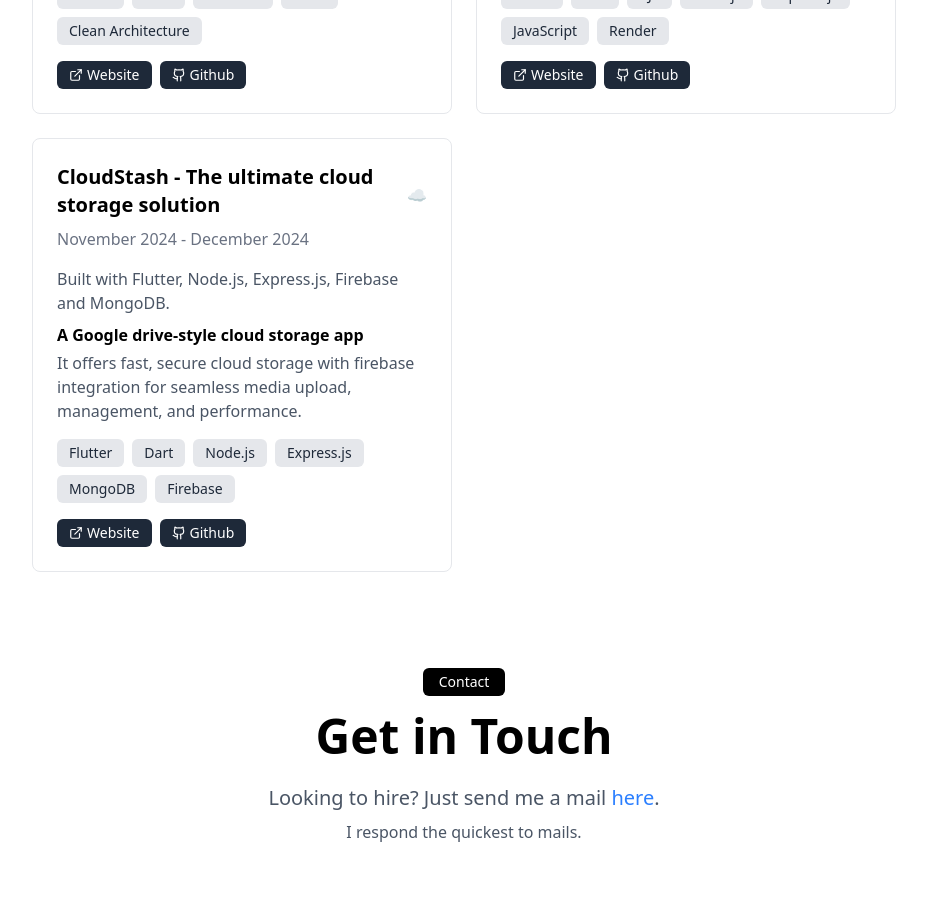
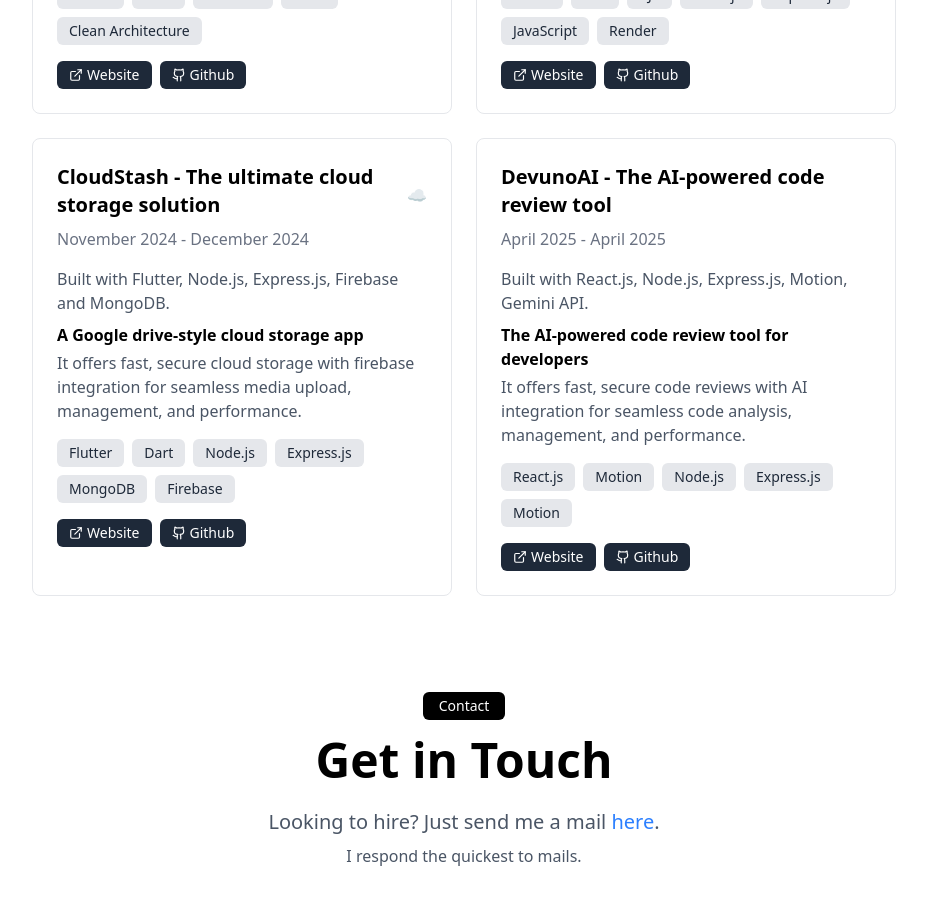
Before and after one commit to vivekupasani/portfolio, a React (Vite) app: page / in a window 1280 px wide. Shown: the part 1500-2400 px from the top of the page, without its empty margins (176-1103 px from the left). Built offline with nearby package versions, Linux system fonts and the light colour scheme.

Commit message:
Added new project in project section

```diff
--- a/src/pages/HomePage.jsx
+++ b/src/pages/HomePage.jsx
@@ -359,6 +359,63 @@ const HomePage = () => {
               </a>
             </div>
           </div>
+
+          {/* Project 4 */}
+          <div className="border border-gray-200 rounded-lg p-6">
+            <div className="flex items-center mb-2">
+              <h3 className="text-xl font-bold">
+                DevunoAI - The AI-powered code review tool
+              </h3>
+              {/* <span className="ml-2 mt-2">🕵️‍♀️</span> */}
+            </div>
+            <p className="text-gray-500 mb-4">April 2025 - April 2025</p>
+
+            <p className="text-gray-600 mb-2">
+              Built with React.js, Node.js, Express.js, Motion, Gemini API.
+            </p>
+            <p className="font-semibold mb-1">
+              The AI-powered code review tool for developers
+            </p>
+            <p className="text-gray-600 mb-4">
+              It offers fast, secure code reviews with AI integration for
+              seamless code analysis, management, and performance.
+            </p>
+
+            <div className="flex flex-wrap gap-2 mb-4">
+              <span className="bg-gray-200 text-gray-800 px-3 py-1 rounded-md text-sm">
+                React.js
+              </span>
+              <span className="bg-gray-200 text-gray-800 px-3 py-1 rounded-md text-sm">
+                Motion
+              </span>
+              <span className="bg-gray-200 text-gray-800 px-3 py-1 rounded-md text-sm">
+                Node.js
+              </span>
+              <span className="bg-gray-200 text-gray-800 px-3 py-1 rounded-md text-sm">
+                Express.js
+              </span>
+              <span className="bg-gray-200 text-gray-800 px-3 py-1 rounded-md text-sm">
+                Motion
+              </span>
+            </div>
+
+            <div className="flex space-x-2">
+              <a
+                href="https://devuno.onrender.com/"
+                className="flex items-center bg-gray-800 text-white px-3 py-1 rounded-md text-sm hover:bg-gray-700"
+              >
+                <ExternalLink className="mr-1" size={14} />
+                Website
+              </a>
+              <a
+                href="https://github.com/vivekupasani/devuno"
+                className="flex items-center bg-gray-800 text-white px-3 py-1 rounded-md text-sm hover:bg-gray-700"
+              >
+                <Github className="mr-1" size={14} />
+                Github
+              </a>
+            </div>
+          </div>
         </div>
       </div>
 
--- a/src/pages/Projects.jsx
+++ b/src/pages/Projects.jsx
@@ -9,7 +9,7 @@ const Projects = () => {
         help developers write better code. I'm passionate about building
         products that enhance productivity and simplify the development process.{" "}
         <br />
-        Below are six of my projects — feel free to check out more on my{" "}
+        Below are seven of my projects — feel free to check out more on my{" "}
         <a
           className="text-gray-700 hover:text-black"
           href="https://github.com/vivekupasani"
@@ -81,6 +81,64 @@ const Projects = () => {
         <div className="border border-gray-200 rounded-lg p-6">
           <div className="flex items-center mb-2">
             <h3 className="text-xl font-bold">
+              DevunoAI - The AI-powered code review tool
+            </h3>
+            {/* <span className="ml-2 mt-2">🕵️‍♀️</span> */}
+          </div>
+          <p className="text-gray-500 mb-4">April 2025 - April 2025</p>
+
+          <p className="text-gray-600 mb-2">
+            Built with React.js, Node.js, Express.js, Motion, Gemini API.
+          </p>
+          <p className="font-semibold mb-1">
+            The AI-powered code review tool for developers
+          </p>
+          <p className="text-gray-600 mb-4">
+            It offers fast, secure code reviews with AI integration for seamless
+            code analysis, management, and performance. It helps developers
+            improve their code quality and productivity.
+          </p>
+
+          <div className="flex flex-wrap gap-2 mb-4">
+            <span className="bg-gray-200 text-gray-800 px-3 py-1 rounded-md text-sm">
+              React.js
+            </span>
+            <span className="bg-gray-200 text-gray-800 px-3 py-1 rounded-md text-sm">
+              Motion
+            </span>
+            <span className="bg-gray-200 text-gray-800 px-3 py-1 rounded-md text-sm">
+              Node.js
+            </span>
+            <span className="bg-gray-200 text-gray-800 px-3 py-1 rounded-md text-sm">
+              Express.js
+            </span>
+            <span className="bg-gray-200 text-gray-800 px-3 py-1 rounded-md text-sm">
+              Motion
+            </span>
+          </div>
+
+          <div className="flex space-x-2">
+            <a
+              href="https://devuno.onrender.com/"
+              className="flex items-center bg-gray-800 text-white px-3 py-1 rounded-md text-sm hover:bg-gray-700"
+            >
+              <ExternalLink className="mr-1" size={14} />
+              Website
+            </a>
+            <a
+              href="https://github.com/vivekupasani/devuno"
+              className="flex items-center bg-gray-800 text-white px-3 py-1 rounded-md text-sm hover:bg-gray-700"
+            >
+              <Github className="mr-1" size={14} />
+              Github
+            </a>
+          </div>
+        </div>
+
+        {/* Project 3 */}
+        <div className="border border-gray-200 rounded-lg p-6">
+          <div className="flex items-center mb-2">
+            <h3 className="text-xl font-bold">
               CloudStash - The ultimate cloud storage solution
             </h3>
             <span className="ml-2 mt-2">☁️</span>
@@ -138,7 +196,7 @@ const Projects = () => {
         </div>
       </div>
 
-      {/* Project 3 */}
+      {/* Project 4 */}
       <div className="border border-gray-200 rounded-lg p-6">
         <div className="flex items-center mb-2">
           <h3 className="text-xl font-bold">
@@ -197,7 +255,7 @@ const Projects = () => {
         </div>
       </div>
 
-      {/*Project 4 */}
+      {/*Project 5 */}
       <div className="border border-gray-200 rounded-lg p-6 mt-6">
         <div className="flex items-center mb-2">
           <h3 className="text-xl font-bold">
@@ -260,7 +318,7 @@ const Projects = () => {
         </div>
       </div>
 
-      {/* Project 5*/}
+      {/* Project 6*/}
       <div className="border border-gray-200 rounded-lg p-6 mt-6">
         <div className="flex items-center mb-2">
           <h3 className="text-xl font-bold">
@@ -323,7 +381,7 @@ const Projects = () => {
         </div>
       </div>
 
-      {/* Project 6*/}
+      {/* Project 7*/}
       <div className="border border-gray-200 rounded-lg p-6 mt-6">
         <div className="flex items-center mb-2">
           <h3 className="text-xl font-bold">
```
